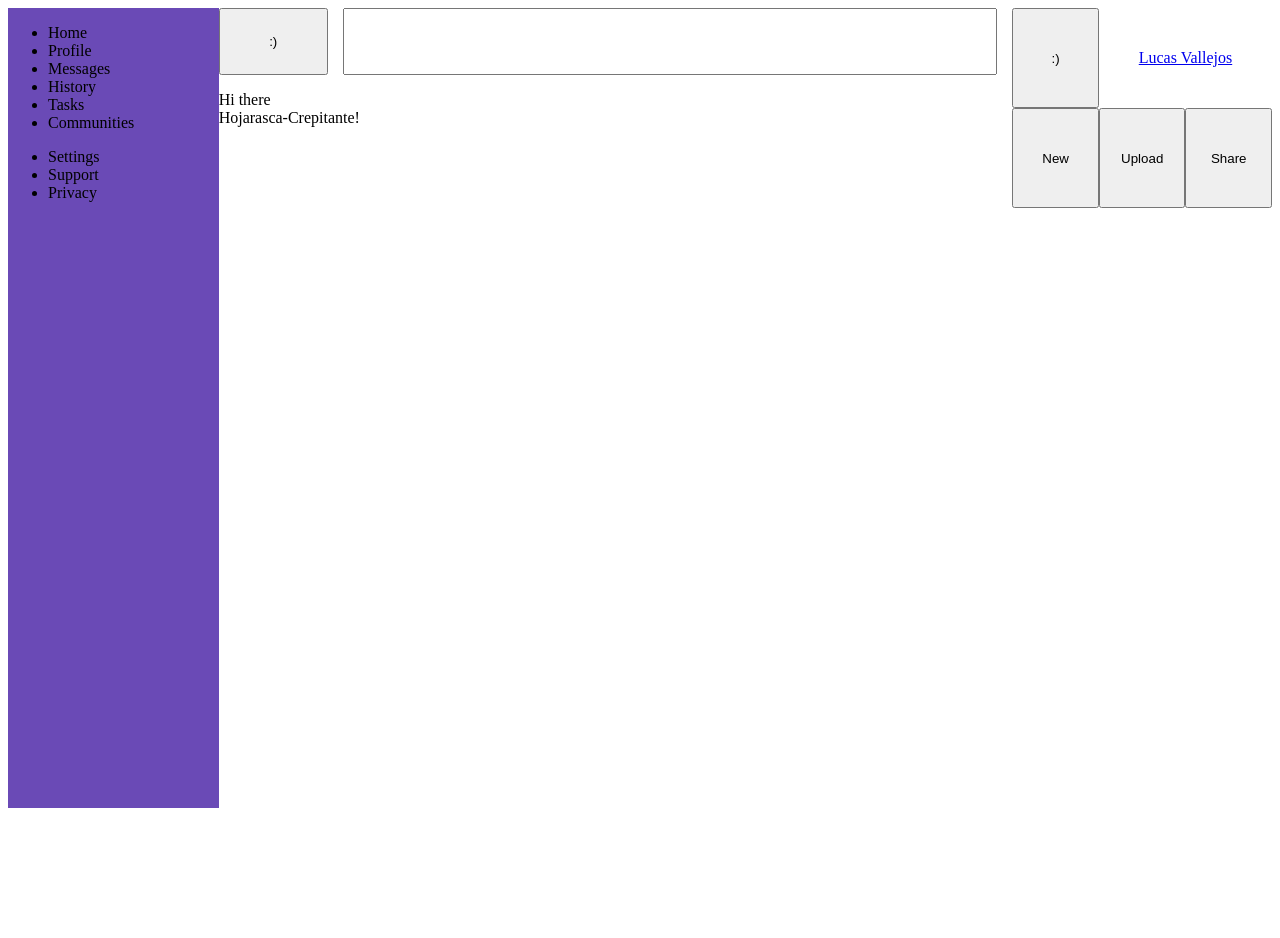
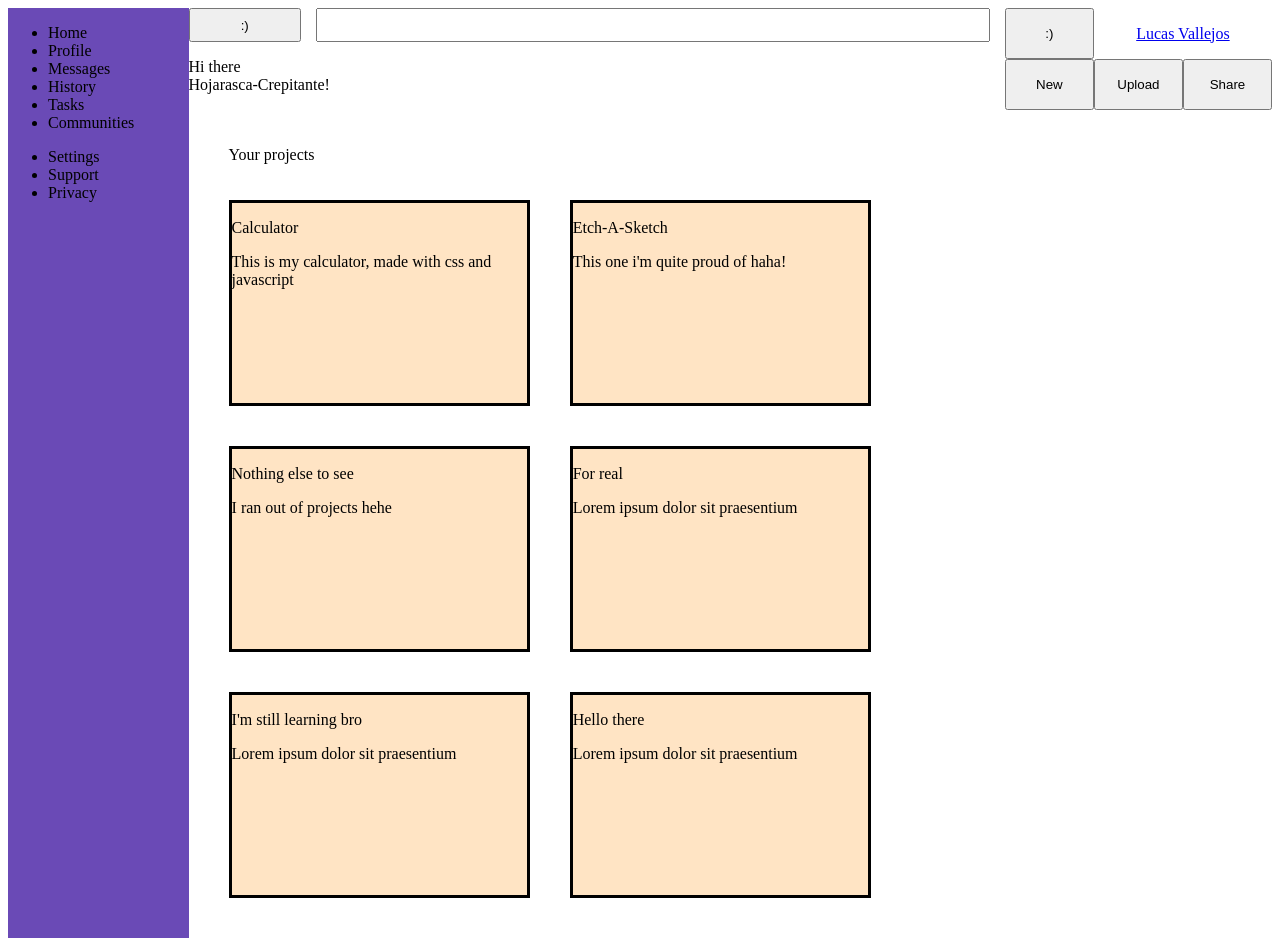
Before and after one commit to HojarascaCrepitante/Admin-Dashboard, a plain HTML site: page index.html in a window 1280 px wide. Before the commit the page ends 816 px from the top, so only its background shows below. Drawn offline with Linux system fonts and the light colour scheme.

Commit message:
Created the card divs and styled using css grid, added gaps and margin to .repositories element, and background for better visualizing

```diff
--- a/index.html
+++ b/index.html
@@ -44,7 +44,33 @@
                     <button>Share</button>
                 </div>
         </nav>
-
+        <div class="repositories">
+            <p>Your projects</p>
+            <div class="card">
+                <p>Calculator</p>
+                <p>This is my calculator, made with css and javascript</p>
+            </div>
+            <div class="card">
+                <p>Etch-A-Sketch </p>
+                <p>This one i'm quite proud of haha!</p>
+            </div>
+            <div class="card">
+                <p>Nothing else to see</p>
+                <p>I ran out of projects hehe </p>
+            </div>
+            <div class="card">
+                <p>For real</p>
+                <p>Lorem ipsum dolor sit praesentium </p>
+            </div>
+            <div class="card">
+                <p>I'm still learning bro</p>
+                <p>Lorem ipsum dolor sit praesentium </p>
+            </div>
+            <div class="card">
+                <p>Hello there</p>
+                <p>Lorem ipsum dolor sit praesentium </p>
+            </div>
+        </div>
 
     </div>
 
--- a/style.css
+++ b/style.css
@@ -1,7 +1,7 @@
 .main-content{
     height: 100vh;
     display: grid;
-    grid-template-columns: 1fr 5fr;
+    grid-template-columns: 1fr 4fr 2fr;
     grid-template-rows: 1fr 3fr;
 }
 .sidebar{
@@ -10,7 +10,7 @@
 }
 nav{
     display: grid;
-    grid-column: 2 / 3;
+    grid-column: 2 / 4;
     grid-template-columns: 3fr 1fr;
     grid-template-rows: 1fr 1fr;
     gap: 15px;
@@ -38,3 +38,18 @@ form{
     justify-content: center;
     align-items: center;
 }
+.repositories{
+    display: grid;
+    grid-template-columns: 1fr 1fr;
+    margin: 20px;
+}
+.card{
+    background-color: bisque;
+    border-style: solid;
+    height: 200px;
+    margin: 20px;
+}
+.repositories > p{
+    grid-column: 1 / 3;
+    padding-left: 20px;
+}
```
